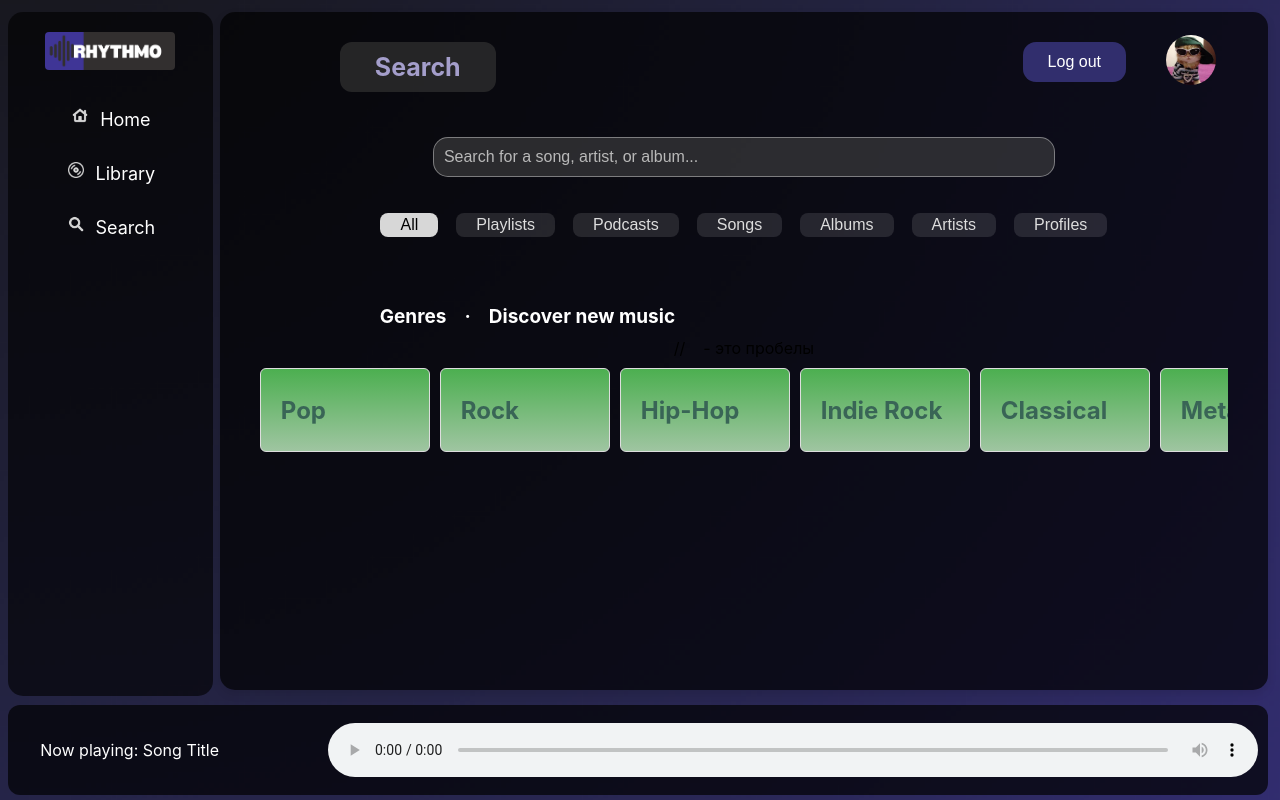
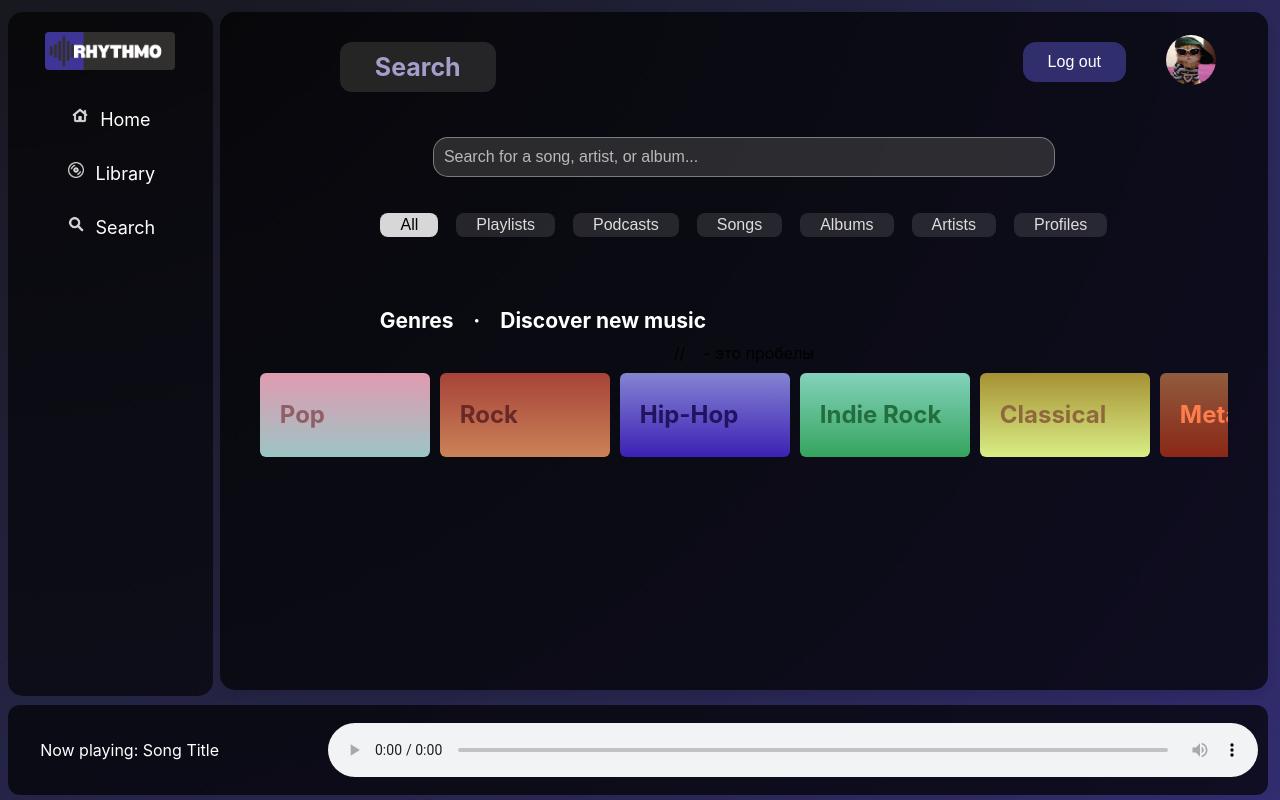
Before and after one commit to anastainty/Rhythmo-FrontEnd, a React (Create React App) app: page /search in a window 1280 px wide. Built offline with nearby package versions, Linux system fonts and the light colour scheme.

Commit message:
genres for search with colors

```diff
--- a/src/pages/Search.css
+++ b/src/pages/Search.css
@@ -26,7 +26,7 @@
 .search-options {
   display: flex;
   justify-content: center;
-  flex-wrap: wrap; /* Позволяет элементам переходить на следующую строку */
+  flex-wrap: wrap;
   margin-bottom: 40px;
 }
 
@@ -52,7 +52,7 @@
 }
 
 .genres-heading {
-    font-size: 19px;
+    font-size: 21px;
     margin-bottom: 10px;
     margin-left: 120px;
     align-self: flex-start;
@@ -79,8 +79,8 @@
   justify-content: left;
   padding-left: 20px;
   color:rgb(57, 101, 86);
-  background:linear-gradient(to bottom, #4caf50, rgb(159, 197, 161));;
-  border: 1px solid #ddd;
+  background:linear-gradient(to bottom, #4caf50, rgb(139, 39, 23));
+  border: 0px solid #ddd;
   border-radius: 6px;
   font-size: 24px;
   cursor: pointer;
--- a/src/pages/Search.js
+++ b/src/pages/Search.js
@@ -10,7 +10,15 @@ const Search = () => {
   const searchOptions = ['All', 'Playlists', 'Podcasts', 'Songs', 'Albums', 'Artists', 'Profiles'];
 
 
-  const genres = ['Pop', 'Rock', 'Hip-Hop', 'Indie Rock', 'Classical', 'Metal'];
+  const genres = [
+    { name: 'Pop', gradient: 'linear-gradient(to bottom, rgb(225, 154, 176), rgb(156, 197, 197))', color: 'rgb(145, 94, 101)' }, // Вертикальный градиент для попа
+    { name: 'Rock', gradient: 'linear-gradient(to bottom, rgb(166, 67, 56), rgb(203, 130, 88))', color:'rgb(106, 41, 41)'}, // Вертикальный градиент для рока
+    { name: 'Hip-Hop', gradient: 'linear-gradient(to bottom, rgb(132, 132, 210), rgb(60, 32, 181))', color:'rgb(33, 19, 95)' }, // Вертикальный градиент для хип-хопа
+    { name: 'Indie Rock', gradient: 'linear-gradient(to bottom, rgb(132, 210, 187), rgb(52, 164, 93))', color:'rgb(34, 110, 62)' }, // Вертикальный градиент для инди
+    { name: 'Classical', gradient: 'linear-gradient(to bottom, rgb(166, 145, 52), rgb(217, 238, 133))', color: 'rgb(144, 104, 62)' }, // Вертикальный градиент для классики
+    { name: 'Metal', gradient: 'linear-gradient(to bottom, rgb(144, 92, 62), rgb(139, 39, 23)', color: 'rgb(255, 124, 76)' }, // Вертикальный градиент для метала
+  ];
+
 
   // Обработчик изменений поискового ввода
   const handleSearchChange = (e) => {
@@ -49,9 +57,13 @@ const Search = () => {
       {/* Жанры */}
       <h4 className="genres-heading">Genres&nbsp;&nbsp;&nbsp;&nbsp;·&nbsp;&nbsp;&nbsp;&nbsp;Discover new music</h4>      // &nbsp;&nbsp; - это пробелы
       <div className="genres-container">
-        {genres.map((genre) => (
-          <div key={genre} className="genre-box">
-            {genre}
+      {genres.map((genre) => (
+          <div
+            key={genre.name}
+            className="genre-box"
+            style={{ background: genre.gradient, color: genre.color }} // Устанавливаем градиент как инлайн-стиль
+          >
+            {genre.name}
           </div>
         ))}
       </div>
```
